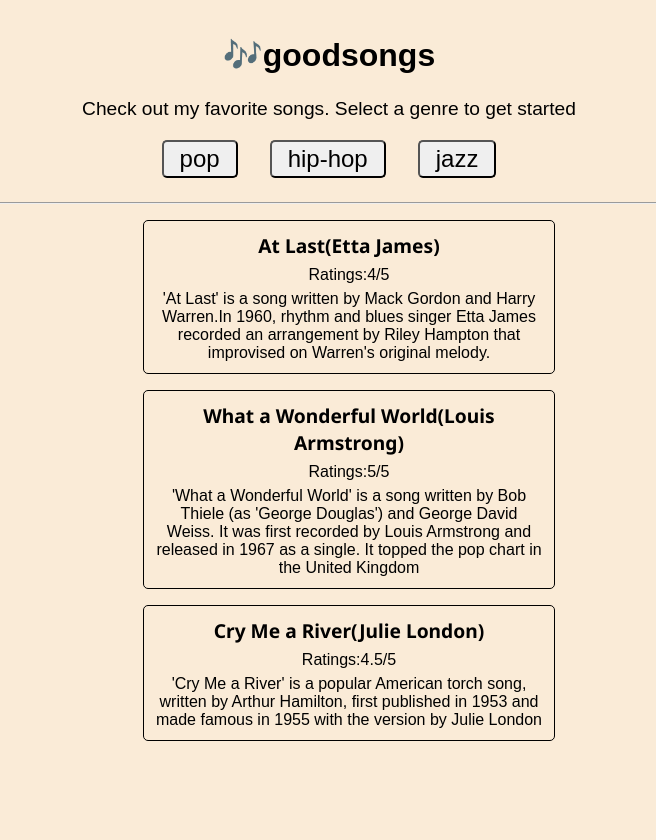
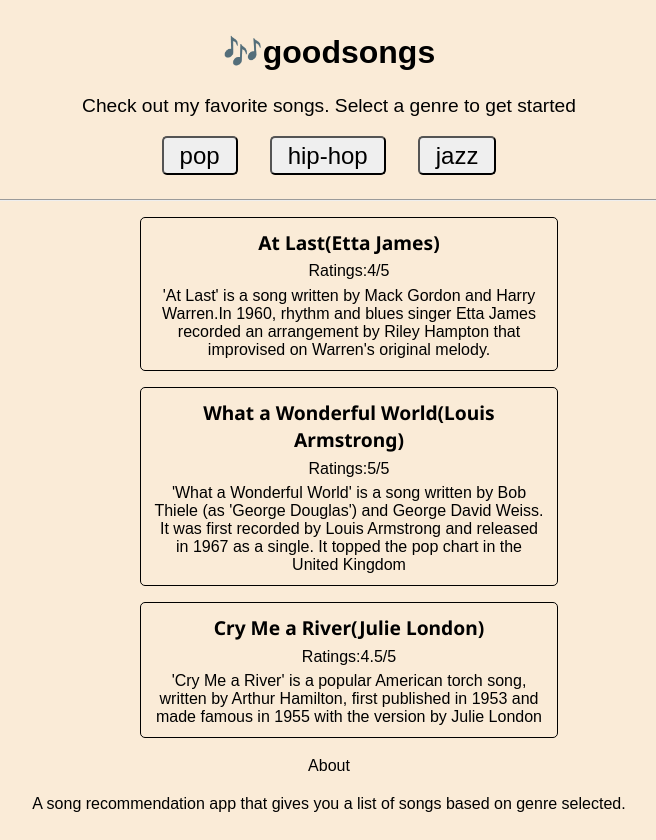
Before and after one commit to faheemk23/song-recommendation, a React (Create React App) app: page / in a window 1280 px wide. Shown: the whole page, without its empty margins (311-967 px from the left). Before the commit the page ends 800 px from the top, so only its background shows below. Built offline with nearby package versions, Linux system fonts and the light colour scheme.

Commit message:
style: footer,padding

```diff
--- a/src/App.js
+++ b/src/App.js
@@ -75,7 +75,7 @@ export default function App() {
   }
 
   return (
-    <div className="App">
+    <div style={{ padding: "0rem" }} className="App">
       <h1>
         <span role="img" aria-label="notes">
           🎶
@@ -121,6 +121,13 @@ export default function App() {
           );
         })}
       </ul>
+      <footer className="footer">
+        <div className="footer-header">About</div>
+        <p>
+          A song recommendation app that gives you a list of songs based on
+          genre selected.
+        </p>
+      </footer>
     </div>
   );
 }
```
